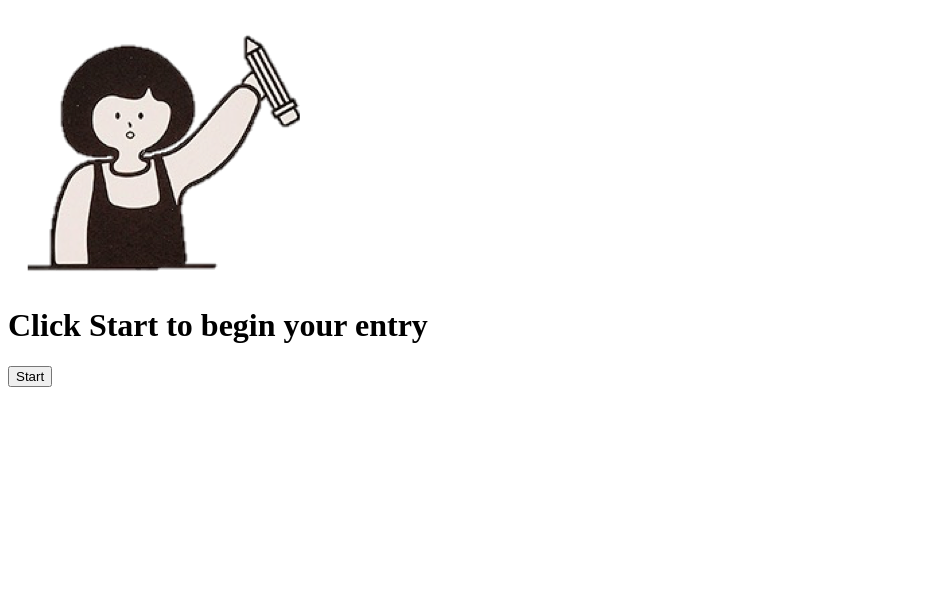
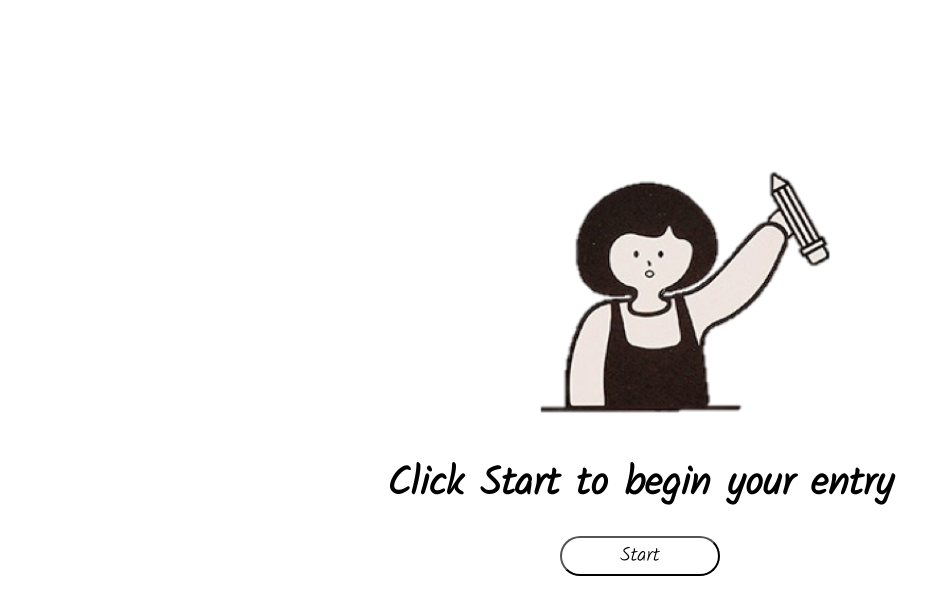
Before and after one commit to doheelee0328/diary, a plain HTML site: page client/frontpage.html in a window 1280 px wide. Shown: the whole page, without its empty margins (0-951 px from the left). Drawn offline with Linux system fonts and the light colour scheme.

Commit message:
finish the front page

```diff
--- a/client/frontpage.css
+++ b/client/frontpage.css
@@ -0,0 +1,44 @@
+.container {
+  display: flex;
+  flex-direction: column;
+  justify-content: center;
+  align-items: center;
+  width: 500px;
+  height: 500px;
+  margin: 0 auto;
+  padding: 40px;
+}
+
+.entry-container {
+  display: flex;
+  flex-direction: column;
+  align-items: center;
+  width: 60%;
+  height: 60%;
+  margin: 0 auto;
+  padding: 20px;
+  gap: 20px;
+}
+
+.image {
+  width: 40vh;
+  height: 35vh;
+  margin-left: 80px;
+}
+.start-journey {
+  font-size: 40px;
+  width: 80vh;
+  text-align: center;
+}
+
+.button {
+  width: 20vh;
+  height: 5vh;
+  border-radius: 20px;
+  background-color: #ffff;
+  font-size: 20px;
+  cursor: pointer;
+}
+.button:hover {
+  background-color: #eee4e0;
+}
--- a/client/frontpage.html
+++ b/client/frontpage.html
@@ -5,11 +5,22 @@
     <meta http-equiv="X-UA-Compatible" content="IE=edge" />
     <meta name="viewport" content="width=device-width, initial-scale=1.0" />
     <link rel="stylesheet" href="style.css" />
+
     <title>Frontpage</title>
   </head>
   <body>
-    <img src="./images/image 1.png" />
-    <h1>Click Start to begin your entry</h1>
-    <button>Start</button>
+    <div class="container">
+      <div class="entry-container">
+        <div class="image-container">
+          <img src="./images/image 1.png" class="image" />
+        </div>
+        <div class="heading-container">
+          <h1 class="start-journey">Click Start to begin your entry</h1>
+        </div>
+        <div class="butoon-container">
+          <button class="button">Start</button>
+        </div>
+      </div>
+    </div>
   </body>
 </html>
--- a/client/style.css
+++ b/client/style.css
@@ -1,2 +1,9 @@
 @import url('./frontpage.css');
 @import url('./diary.css');
+@import url('https://fonts.googleapis.com/css2?family=Kalam:wght@300&display=swap');
+* {
+  margin: 0;
+  padding: 0;
+  box-sizing: border-box;
+  font-family: 'Kalam', cursive;
+}
```
Also changed, not shown: client/diary.html (+2 -0 lines).
